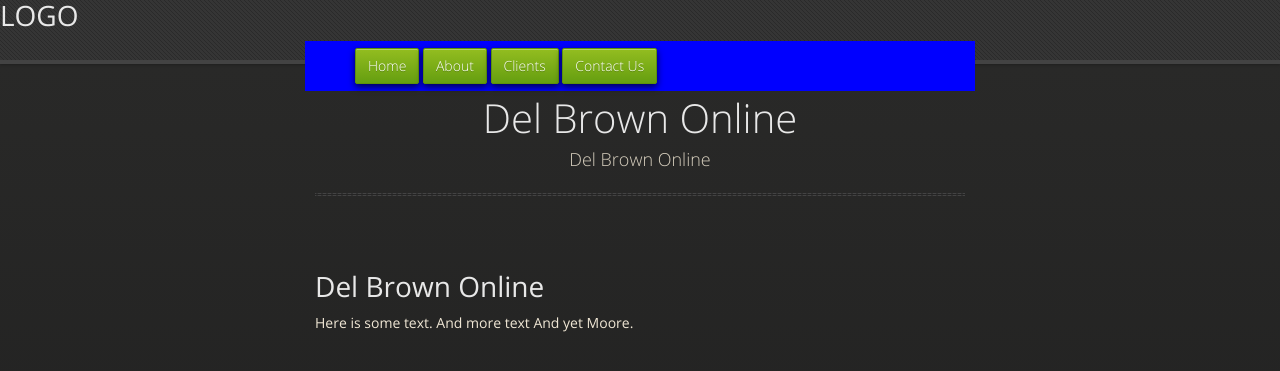
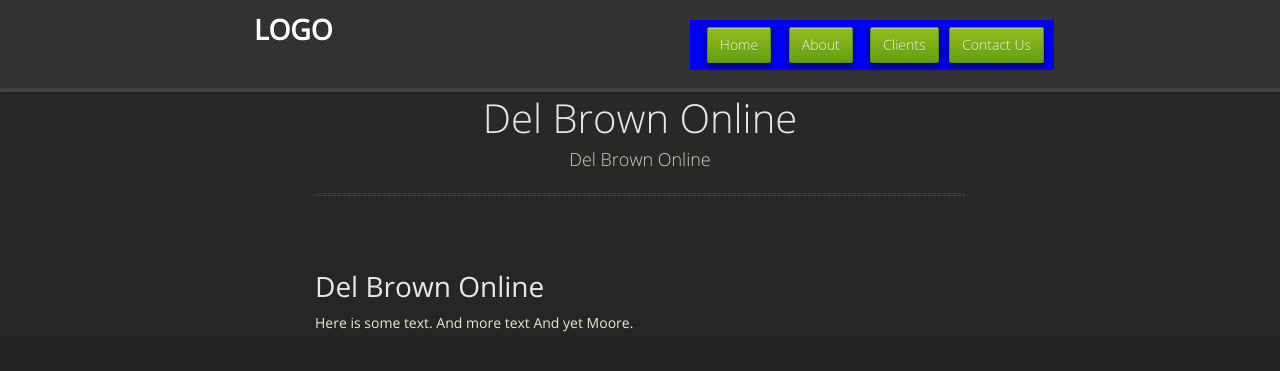
Before and after one commit to delonline/delonline.github.io, a Jekyll site: the page built from index.html, in a window 1280 px wide. Shown: the top 371 px of the page. Built offline with Jekyll 4.4.1, drawn with Linux system fonts in a browser that asks for light colours; nearby versions of some CDN libraries.

Commit message:
Update styles.css

```diff
--- a/stylesheets/styles.css
+++ b/stylesheets/styles.css
@@ -1,3 +1,68 @@
+/*************/
+/* VARIABLES */
+/*************/
+$color-pri: #111111;
+$color-sec: #555555;
+$color-ter: #92BCEA;
+
+/********/
+/* BASE */
+/********/
+@import url(http://fonts.googleapis.com/css?family=Montserrat:400,700);
+body {font:400 16px 'Montserrat', sans-serf;}
+
+/**********/
+/* LAYOUT */
+/**********/
+
+#header {position:relative;}
+#header-content {width:100%;}
+#header-logo {padding:1em; background:$color-pri;}
+#header-nav {padding:1em; background:$color-sec;}
+#header-nav-toggle {color:#fff; font-size:2em; position:absolute; top:.5em; right:.5em; z-index:1; cursor:pointer;}
+
+
+/***********/
+/* MODULES */
+/***********/
+
+/* Measure */
+.measure {width:90%; max-width:800px; margin:0 auto;}
+
+/* Logo */
+.logo {color:#fff; font-weight:700; margin:0;}
+
+/* Nav */
+.nav {list-style:none; margin:0; padding:0;}
+.nav li {width:100%; margin:0 0 1em 0; display:block;}
+.nav li:last-child {margin:0;}
+.nav a {color:#fff; text-decoration:none;}
+
+
+/*************/
+/* MODIFIERS */
+/*************/
+.is-hidden {display:none;}
+.is-visible {display:block;}
+
+
+/*****************/
+/* MEDIA QUERIES */
+/*****************/
+
+@media screen and (min-width:600px) {
+  /* Header */
+  #header {padding:1em; background:$color-pri;}
+  #header-content {max-width:800px; margin:0 auto; overflow:hidden;}
+  #header-logo {padding:0; background:none; float:left;}
+  #header-nav  {padding:.5em; background:none; float:right; display:block;}
+  #header-nav-toggle {display:none;}
+
+  /* Nav */
+  .nav li {width:auto; margin:0 .5em; display:inline-block;}
+
+}
+
 @font-face {
   font-family: 'OpenSansLight';
   src: url("../fonts/OpenSans-Light-webfont.eot");
```
